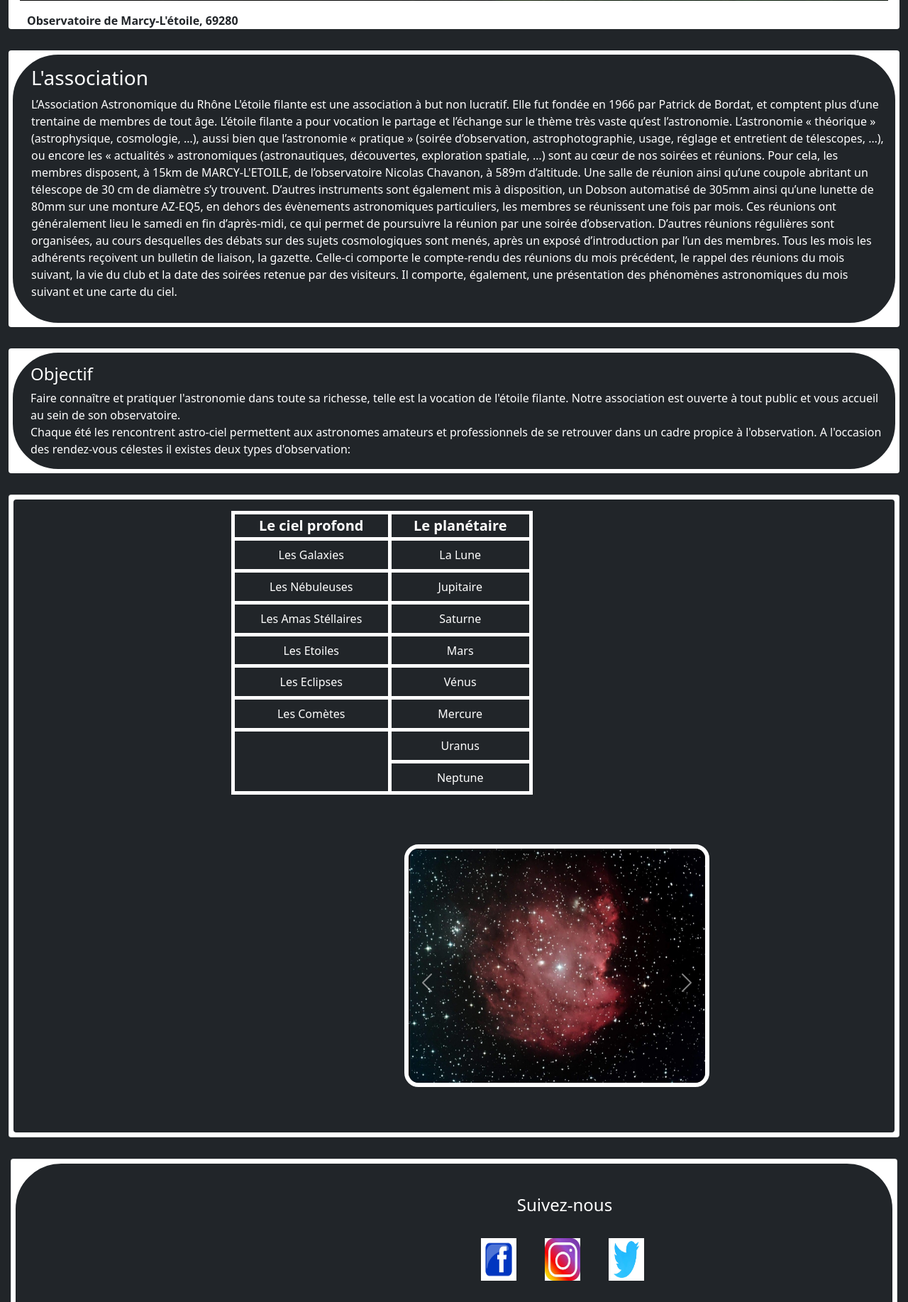
After one commit to chapiechapo/Etoile-filante, a PHP site: page /reception.html in a window 1280 px wide; the page is wider, and only the part inside the window is pictured. The commit adds this page. Shown: the part 645-2480 px from the top of that part at 71% size. Run offline with PHP 8.4, Linux system fonts and the light colour scheme.

Commit message:
footer finishing

```diff
--- /dev/null
+++ b/reception.html
@@ -0,0 +1,433 @@
+<!DOCTYPE html>
+<html lang="fr">
+  <head>
+    <meta charset="UTF-8" />
+    <meta http-equiv="X-UA-Compatible" content="IE=edge" />
+    <meta name="viewport" content="width=device-width, initial-scale=1.0" />
+    <meta
+      name="description"
+      content="L'association d'astronomie l'étoile filante vous présente ces événements nationaux.
+      Situé à Marcy l'étoile en métropole de Lyon dans le département Auvergne-Rhône-Alpes,
+      vous pourrez pratiquer l'observation du ciel profond et planétaire. Des astronomes amateurs
+      et professionnels disposerons de jumelles et des télescopes afin de vous faire voyager dans
+      les confins de notre galaxie. Bien sûr, nos événements sont ouverts à tout public."
+    />
+    <link
+      rel="stylesheet"
+      href="https://cdn.jsdelivr.net/npm/bootstrap@5.1.3/dist/css/bootstrap.min.css"
+      rel="stylesheet"
+      integrity="sha384-1BmE4kWBq78iYhFldvKuhfTAU6auU8tT94WrHftjDbrCEXSU1oBoqyl2QvZ6jIW3"
+      crossorigin="anonymous"
+    />
+    <link rel="stylesheet" href="style.css" />
+    <title>Association d'astronomie L'étoile filante</title>
+  </head>
+  <body class="bg-dark">
+    <header>
+      <nav class="navbar navbar-expand-lg navbar-dark bg-dark py-3">
+        <div class="container-fluid">
+          <a class="navbar-brand ms-2" href="#">
+            <img
+              src="PHOTOS\Filante.jpg
+            "
+              alt="logo"
+              height="220"
+              width="370"
+              class="spinning"
+            />
+          </a>
+          <button
+            class="navbar-toggler"
+            type="button"
+            data-bs-toggle="collapse"
+            data-bs-target="#navbarNavDropdown"
+            aria-controls="navbarNavDropdown"
+            aria-expanded="false"
+            aria-label="Toggle navigation"
+          >
+            <span class="navbar-toggler-icon"></span>
+          </button>
+          <div class="collapse navbar-collapse" id="navbarNavDropdown">
+            <ul class="navbar-nav">
+              <li class="nav-item">
+                <a
+                  class="nav-link active text-white mx-5"
+                  aria-current="page"
+                  href="reception.html"
+                  >ACCUEIL</a
+                >
+              </li>
+              <li class="nav-item">
+                <a class="nav-link text-white mx-5" href="events.html"
+                  >EVENEMENTS</a
+                >
+              </li>
+              <li class="nav-item">
+                <a class="nav-link text-white mx-5" href="contact.html"
+                  >CONTACT</a
+                >
+              </li>
+            </ul>
+          </div>
+        </div>
+      </nav>
+    </header>
+    <main class="container-fluid">
+      <section class="part_1 col-12 col-sm-12 col-md-12 col-lg-12 col-xl-12">
+        <div>
+          <h1>L'étoile filante</h1>
+          <div>
+            <div class="card border-0">
+              <div class="card-body">
+                <img
+                  src="PHOTOS\Observatoire.jpg"
+                  class=" card-img-top"
+                  height="300px"
+                  alt="observatoire"
+                />
+              </div>
+              <p class="card-text mx-3 fw-bold">
+                Observatoire de Marcy-L'étoile, 69280
+              </p>
+            </div>
+          </div>
+        </div>
+      </section>
+      <section class="part_2">
+        <div class="col-12 col-sm-12 col-md-12 col-lg-12 col-xl-12">
+          <div class="card border-0" style="max-width: 100rem">
+            <div class="association card-body bg-dark text-white">
+              <h3 class="card-title">L'association</h3>
+              <div class="card-text text-dark mb-3">
+                <p class="card-text text-white">
+                  L’Association Astronomique du Rhône L'étoile filante est une
+                  association à but non lucratif. Elle fut fondée en 1966 par
+                  Patrick de Bordat, et comptent plus d’une trentaine de membres
+                  de tout âge. L’étoile filante a pour vocation le partage et
+                  l’échange sur le thème très vaste qu’est l’astronomie.
+                  L’astronomie « théorique » (astrophysique, cosmologie, …),
+                  aussi bien que l’astronomie « pratique » (soirée
+                  d’observation, astrophotographie, usage, réglage et entretient
+                  de télescopes, …), ou encore les « actualités » astronomiques
+                  (astronautiques, découvertes, exploration spatiale, …) sont au
+                  cœur de nos soirées et réunions. Pour cela, les membres
+                  disposent, à 15km de MARCY-L'ETOILE, de l’observatoire Nicolas
+                  Chavanon, à 589m d’altitude. Une salle de réunion ainsi qu’une
+                  coupole abritant un télescope de 30 cm de diamètre s’y
+                  trouvent. D’autres instruments sont également mis à
+                  disposition, un Dobson automatisé de 305mm ainsi qu’une
+                  lunette de 80mm sur une monture AZ-EQ5, en dehors des
+                  évènements astronomiques particuliers, les membres se
+                  réunissent une fois par mois. Ces réunions ont généralement
+                  lieu le samedi en fin d’après-midi, ce qui permet de
+                  poursuivre la réunion par une soirée d’observation. D’autres
+                  réunions régulières sont organisées, au cours desquelles des
+                  débats sur des sujets cosmologiques sont menés, après un
+                  exposé d’introduction par l’un des membres. Tous les mois les
+                  adhérents reçoivent un bulletin de liaison, la gazette.
+                  Celle-ci comporte le compte-rendu des réunions du mois
+                  précédent, le rappel des réunions du mois suivant, la vie du
+                  club et la date des soirées retenue par des visiteurs. Il
+                  comporte, également, une présentation des phénomènes
+                  astronomiques du mois suivant et une carte du ciel.
+                </p>
+              </div>
+            </div>
+          </div>
+        </div>
+      </section>
+      <section class="part_3">
+        <div class="col-12 col-sm-12 col-md-12 col-lg-12 col-xl-12">
+          <div class="card border-0">
+            <div class="objective card-body bg-dark text-white">
+              <h4 class="card-title">Objectif</h4>
+              <div class="card-text">
+                <p class="card-text">
+                  Faire connaître et pratiquer l'astronomie dans toute sa
+                  richesse, telle est la vocation de l'étoile filante. Notre
+                  association est ouverte à tout public et vous accueil au sein
+                  de son observatoire.
+                  <br />
+                  Chaque été les rencontrent astro-ciel permettent aux
+                  astronomes amateurs et professionnels de se retrouver dans un
+                  cadre propice à l'observation. A l'occasion des rendez-vous
+                  célestes il existes deux types d'observation:
+                </p>
+              </div>
+            </div>
+          </div>
+        </div>
+      </section>
+      <section class="part_4">
+        <div class="card">
+          <div class="table_photos card-body bg-dark text-white">
+            <div class="list col-12 col-sm-12 col-md-12 col-lg-12 col-xl-12 ms-2
+            justify-content-xs-start justify-content-md-center justify-content-lg-center"
+            >
+              <table>
+                <thead>
+                  <tr>
+                    <th scope="col">Le ciel profond</th>
+                    <th scope="col">Le planétaire</th>
+                  </tr>
+                </thead>
+                <tbody>
+                  <tr>
+                    <td>Les Galaxies</td>
+                    <td>La Lune</td>
+                  </tr>
+                  <tr>
+                    <td>Les Nébuleuses</td>
+                    <td>Jupitaire</td>
+                  </tr>
+                  <tr>
+                    <td>Les Amas Stéllaires</td>
+                    <td>Saturne</td>
+                  </tr>
+                  <tr>
+                    <td>Les Etoiles</td>
+                    <td>Mars</td>
+                  </tr>
+                  <tr>
+                    <td>Les Eclipses</td>
+                    <td>Vénus</td>
+                  </tr>
+                  <tr>
+                    <td>Les Comètes</td>
+                    <td>Mercure</td>
+                  </tr>
+                  <tr>
+                    <td rowspan="2"></td>
+                    <td>Uranus</td>
+                  </tr>
+                  <tr>
+                    <td>Neptune</td>
+                  </tr>
+                </tbody>
+              </table>
+            </div>
+            <div
+            class="caroussel col-12 col-sm-12 col-md-12 col-lg-12 col-xl-12
+            justify-content-xs-start justify-content-md-start justify-content-lg-center">
+              <div
+              id="carouselExampleControlsNoTouching"
+              class="carousel slide"
+              data-bs-touch="false"
+              data-bs-interval="false"
+              >
+              <div class="carousel-inner">
+                <div class="carousel-item active">
+                  <img
+                    src="PHOTOS\nébuleuse.jpg"
+                    class="d-block w-100"
+                    alt="nébuleuse"
+                    title="Nébuleuse"
+                    height="330"
+                  />
+                </div>
+                <div class="carousel-item">
+                  <img
+                    src="PHOTOS\mercure.jpg"
+                    class="d-block w-100"
+                    alt="mercure"
+                    title="Mercure"
+                    height="330"
+                  />
+                </div>
+                <div class="carousel-item">
+                  <img
+                    src="PHOTOS\saturne.jpg"
+                    class="d-block w-100"
+                    alt="saturne"
+                    title="Saturne"
+                    height="330"
+                  />
+                </div>
+                <div class="carousel-item">
+                  <img
+                    src="PHOTOS\lune.jpg"
+                    class="d-block w-100"
+                    alt="lune"
+                    title="lune"
+                    height="330"
+                  />
+                </div>
+                <div class="carousel-item">
+                  <img
+                    src="PHOTOS\comete.jpg"
+                    class="d-block w-100"
+                    alt="comète"
+                    title="Comète"
+                    height="330"
+                  />
+                </div>
+                <div class="carousel-item">
+                  <img
+                    src="PHOTOS\venus.jpg"
+                    class="d-block w-100"
+                    alt="venus"
+                    title="Vénus"
+                    height="330"
+                  />
+                </div>
+                <div class="carousel-item">
+                  <img
+                    src="PHOTOS\uranus.jpg"
+                    class="d-block w-100"
+                    alt="uranus"
+                    title="Uranus"
+                    height="330"
+                  />
+                </div>
+                <div class="carousel-item">
+                  <img
+                    src="PHOTOS\eclipse.jpg"
+                    class="d-block w-100"
+                    alt="éclipse"
+                    title="Eclipse"
+                    height="330"
+                  />
+                </div>
+                <div class="carousel-item">
+                  <img
+                    src="PHOTOS\Galaxie.jpg"
+                    class="d-block w-100"
+                    alt="galaxie"
+                    title="Galaxie"
+                    height="330"
+                  />
+                </div>
+                <div class="carousel-item">
+                  <img
+                    src="PHOTOS\etoile.jpg"
+                    class="d-block w-100"
+                    alt="étoile"
+                    title="Etoile"
+                    height="330"
+                  />
+                </div>
+                <div class="carousel-item">
+                  <img
+                    src="PHOTOS\jupitaire.jpg"
+                    class="d-block w-100"
+                    alt="jupitaire"
+                    title="Jupitaire"
+                    height="330"
+                  />
+                </div>
+                <div class="carousel-item">
+                  <img
+                    src="PHOTOS\mars.jpg"
+                    class="d-block w-100"
+                    alt="mars"
+                    title="Mars"
+                    height="330"
+                  />
+                </div>
+                <div class="carousel-item">
+                  <img
+                    src="PHOTOS\neptune.jpg"
+                    class="d-block w-100"
+                    alt="neptune"
+                    title="Neptune"
+                    height="330"
+                  />
+                </div>
+                <div class="carousel-item">
+                  <img
+                    src="PHOTOS\amas stellaire.jpg"
+                    class="d-block w-100"
+                    alt="amas-stéllaire"
+                    title="Amas-stéllaire"
+                    height="330"
+                  />
+                </div>
+              </div>
+              <button
+                class="carousel-control-prev"
+                type="button"
+                data-bs-target="#carouselExampleControlsNoTouching"
+                data-bs-slide="prev"
+              >
+                <span
+                  class="carousel-control-prev-icon"
+                  aria-hidden="true"
+                ></span>
+                <span class="visually-hidden">Previous</span>
+              </button>
+              <button
+                class="carousel-control-next"
+                type="button"
+                data-bs-target="#carouselExampleControlsNoTouching"
+                data-bs-slide="next"
+              >
+                <span
+                  class="carousel-control-next-icon"
+                  aria-hidden="true"
+                ></span>
+                <span class="visually-hidden">Next</span>
+              </button>
+            </div>
+          </div>
+        </div>
+      </section>
+    </main>
+    <footer class="part_5">
+      <div class="col-12 col-sm-12 col-md-12 col-lg-12 col-xl-12">
+      <div class="card">
+          <div class="foot card-body bg-dark text-white justify-content-xs-start justify-content-md-start justify-content-lg-center">
+            <div class="networks justify-content-xs-start justify-content-md-start justify-content-lg-center">
+              <p class="text-white fs-4">Suivez-nous</p>
+            </div>
+            <div class="follow justify-content-xs-start justify-content-md-start justify-content-lg-center">
+              <a href="#">
+                <img src="PHOTOS\facebook.jpg" alt="facebook" height="60px" width="50px"
+                class="facebook" title="facebebook"/>
+              </a>
+              <a href="#">
+                <img src="PHOTOS\instagram.jpg" alt="instagram" height="60px" width="50px"
+                class="instagram" title="facebook"/>
+              </a>
+              <a href="#">
+              <img src="PHOTOS\twitter.jpg" alt="twitter" height="60px" width="50px"
+              class="twitter" title="facebook"/>
+              </a>
+            </div>
+            <div class="partner_group justify-content-xs-start justify-content-md-start justify-content-lg-center">
+              <p class="text-white fs-4">Nos partenaires</p>
+            </div>
+            <div class="partners justify-content-xs-start justify-content-md-start justify-content-lg-center">
+              <a href="https://www.cite-espace.com/">
+                <img src="PHOTOS\Cite de l'espace.jpg" alt="cite-espace-toulouse" height="100px"
+                width="170px" class="city" title="cité de l'espace"/>
+              </a>
+              <a href="https://www.nasa.gov/">
+                <img src="PHOTOS\nasa.jpeg" alt="nasa" height="100px" width="100px"
+                class="nasa" title="nasa"/>
+              </a>
+              <a href="https://www.esa.int/">
+                <img src="PHOTOS\ESA.jpg" alt="european space agency" height="100px" width="100px"
+                class="esa" title="esa"/>
+              </a>
+            </div>
+            <div class="localization text-white fs-4 justify-content-xs-start justify-content-md-start justify-content-lg-center">
+              <p>Localisez-nous</p>
+            </div>
+            <div class="maps justify-content-xs-start justify-content-md-start justify-content-lg-center">
+              <a href="https://goo.gl/maps/R2qbTVGtrkHe271q8" title="Ou nous trouvez">
+                <img src="PHOTOS\place.jpg" height="50px" width="50px">
+              </a>
+            </div>
+            <div class="copyrigth justify-content-xs-start justify-content-md-start justify-content-lg-center">
+              <P class="text-white ms-3">L'étoile filante - 2022 | &copy; Tous droits réservés </P>
+            </div>
+          </div>
+        </div>
+    </footer>
+    <script
+      src="https://cdn.jsdelivr.net/npm/bootstrap@5.1.3/dist/js/bootstrap.bundle.min.js"
+      integrity="sha384-ka7Sk0Gln4gmtz2MlQnikT1wXgYsOg+OMhuP+IlRH9sENBO0LRn5q+8nbTov4+1p"
+      crossorigin="anonymous"
+    ></script>
+  </body>
+</html>
--- a/style.css
+++ b/style.css
@@ -1,17 +1,29 @@
 /*Page accueil*/
 
 /*header*/
-.filante {
+.spinning {
   border: white 5px solid;
 }
 
 /*section*/
+.part_1 {
+  margin-bottom: 30px;
+}
+
 .association {
   border-radius: 70px;
   border: 6px solid white;
 }
 
-.objectif {
+.part_2 {
+  margin-bottom: 30px;
+}
+
+.part_3 {
+  margin-bottom: 30px;
+}
+
+.objective {
   border-radius: 70px;
   border: 6px solid white;
   padding-left: 15px;
@@ -34,27 +46,20 @@ p {
   padding-left: 10px;
 }
 
-.observatoire {
-  margin-left: 200px;
-  height: 380px;
-  width: 1200px;
+.part_4 {
+  margin-bottom: 30px;
 }
 
-.objets,
-.planétes {
-  font-weight: bold;
-}
-
-.tableau {
+.list {
   display: flex;
   flex-direction: row;
   width: 990px;
-  height: 410px;
+  height: 440px;
 }
 
 table {
   height: 400px;
-  width: 445px;
+  width: 425px;
   color: white;
 }
 
@@ -64,86 +69,132 @@ th {
   border: white 5px solid;
 }
 
+th {
+  font-size: 20px;
+}
+
 .caroussel {
   display: flex;
-  margin-top: 15px;
+  margin-top: 30px;
   flex-direction: row;
-  height: 400px;
-  width: 1400px;
+  height: 390px;
+  width: 1500px;
 }
 
 .carousel-inner {
-  width: 470px;
-  border: white 5px solid;
+  width: 430px;
+  border: white 6px solid;
+  border-radius: 20px;
+}
+
+.table_photos {
+  border: 6px solid white;
+  border-radius: 10px;
 }
 
 /* footer */
 
-.pied {
-  border: white 5px solid;
-  height: 400px;
-  width: 1560px;
-  margin-left: 5px;
-  margin-right: 5px;
-  padding-bottom: 15px;
-  padding-top: 45px;
+.foot {
+  height: 650px;
   display: flex;
   flex-direction: column;
-  align-self: stretch;
+  border: 6px solid white;
+  border-radius: 70px;
 }
 
-.reseaux {
-  height: 175px;
-  width: 120px;
+.part_5 {
+  margin-left: 15px;
+  margin-right: 15px;
+}
+
+.networks {
+  height: 45px;
+  width: 1500px;
   display: flex;
-  flex-direction: column;
-  border: purple 5px solid;
-  align-items: center;
-  margin-bottom: 5px;
+  flex-direction: row;
+  margin-left: 3px;
+  margin-bottom: 20px;
+  margin-top: 10px;
+}
+
+.follow {
+  display: flex;
+  flex-direction: row;
+  width: 1500px;
+  height: 80px;
+  align-items: flex-start;
+  margin-left: 5px;
+  margin-bottom: 20px;
 }
 
 .facebook {
   display: flex;
-  flex-direction: column;
-  margin-bottom: 8px;
+  flex-direction: row;
+  margin-right: 40px;
   border: white 5px solid;
 }
 
 .instagram {
   display: flex;
-  flex-direction: column;
-  margin-bottom: 8px;
+  flex-direction: row;
+  margin-right: 40px;
   align-self: center;
 }
 
 .twitter {
   display: flex;
-  flex-direction: column;
+  flex-direction: row;
   align-self: center;
 }
 
-.partenaire {
+.partner_group {
+  width: 1500px;
   display: flex;
   flex-direction: row;
-  margin-top: 18px;
-  border: tomato 5px solid;
-  height: 115px;
-  width: 480px;
-  justify-content: space-between;
+  margin-bottom: 20px;
 }
 
-.cite {
+.partners {
+  display: flex;
+  flex-direction: row;
+  height: 130px;
+  width: 1500px;
+  justify-content: start;
+  margin-bottom: 20px;
+}
+
+.city {
   display: flex;
   flex-direction: row;
   margin-left: 5px;
+  margin-right: 20px;
 }
 
 .nasa {
   display: flex;
   flex-direction: row;
+  margin-right: 20px;
 }
 
 .esa {
   display: flex;
   flex-direction: row;
 }
+
+.localization {
+  display: flex;
+  flex-direction: row;
+  margin-bottom: 20px;
+}
+
+.maps {
+  display: flex;
+  flex-direction: row;
+  margin-bottom: 20px;
+  margin-left: 15px;
+}
+
+.copyrigth {
+  display: flex;
+  flex-direction: row;
+}
```
Also changed, not shown: events.html (added, +70 -0 lines).
